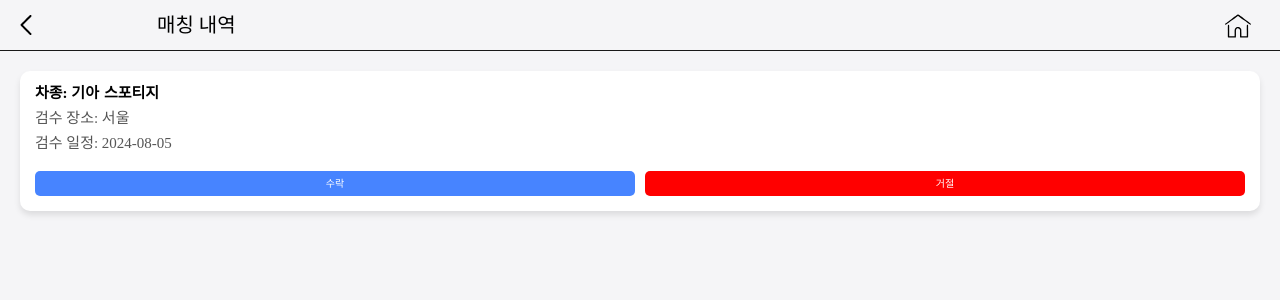
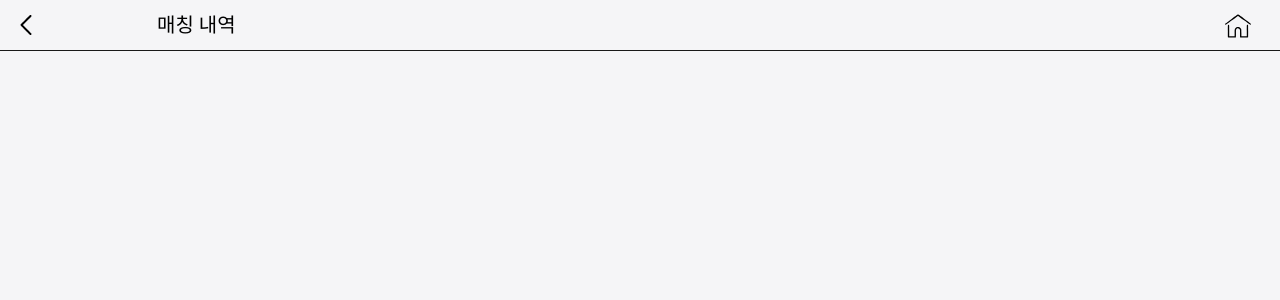
Before and after one commit to KEBBootCamp/Frontend, a React (Vite) app: page /expert-my-matching-history in a window 1280 px wide. Shown: the top 300 px of the page. Built offline with nearby package versions, Linux system fonts and the light colour scheme; a web font is replaced by a local one.

Commit message:
api_try: 전문가 검수 수락 api 연결 시도

```diff
--- a/src/pages/ExpertMyMatchingHistory.jsx
+++ b/src/pages/ExpertMyMatchingHistory.jsx
@@ -1,57 +1,87 @@
 import React, { useState } from "react";
 import styled from "styled-components";
 import MypageHeader from "../components/common/MypageHeader";
+import { useLocation } from "react-router-dom";
+import { api } from "../libs/api";
 
 function ExpertMyMatchingHistory() {
-    const [isAccepted, setIsAccepted] = useState(false);
-    const [isRejected, setIsRejected] = useState(false);
-    const [isCompleted, setIsCompleted] = useState(false);
+    const location = useLocation();
+    const inspections = location.state?.inspections || [];
 
-    const handleClickAcceptBtn = () => {
+    const [acceptedInspections, setAcceptedInspections] = useState({});
+
+    const handleClickAcceptBtn = async (inspection) => {
         if (window.confirm("수락하시겠습니까?")) {
-            alert("수락되었습니다.");
-            setIsAccepted(true);
+            const { matchingId } = inspection;
+            try {
+                const res = await api.post("/matching/accept", { matchingId });
+                if (res.data.status === "accept") {
+                    setAcceptedInspections((prev) => ({
+                        ...prev,
+                        [matchingId]: true,
+                    }));
+                    console.log("수락된 검수 내역:", inspection);
+                    alert(`Matching ID ${matchingId} 수락되었습니다.`);
                 } else {
-            alert("거절되었습니다.");
+                    alert("검수 수락에 실패했습니다. 다시 시도해 주세요.");
+                }
+            } catch (err) {
+                console.error("검수 수락 요청 오류:", err);
+                alert("검수 수락에 실패했습니다. 다시 시도해 주세요.");
+            }
         }
     };
-    const handleClickRejectBtn = () => {
+
+    const handleClickRejectBtn = (inspection) => {
         if (window.confirm("거절하시겠습니까?")) {
-            alert("거절되었습니다.");
-            setIsRejected(true);
-        } else {
-            alert("수락되었습니다.");
+            console.log("거절된 검수 내역:", inspection);
+            alert(`Matching ID ${inspection.matchingId} 거절되었습니다.`);
         }
     };
-    const handleClickCompleteBtn = () => {
+
+    const handleClickCompleteBtn = (inspection) => {
         if (window.confirm("검수 완료하시겠습니까?")) {
-            alert("검수 완료되었습니다.");
-            setIsCompleted(true);
+            console.log("검수 완료된 검수 내역:", inspection);
+            alert(`Matching ID ${inspection.matchingId} 검수 완료되었습니다.`);
         }
+    };
+
+    const formatDate = (dateString) => {
+        const date = new Date(dateString);
+
+        const year = date.getFullYear();
+        const month = String(date.getMonth() + 1).padStart(2, "0"); // 월은 0부터 시작하므로 1을 더함
+        const day = String(date.getDate()).padStart(2, "0");
+        const hours = String(date.getHours()).padStart(2, "0");
+        const minutes = String(date.getMinutes()).padStart(2, "0");
+
+        return `${year}-${month}-${day} ${hours}:${minutes}`;
     };
 
     return (
         <ExpertMyMatchingHistoryWrapper>
             <MypageHeader title="매칭 내역" />
             <MatchingHistoryList>
-                <UserCarDetailWrapper $isRejected={isRejected}>
+                {inspections.map((inspection) => (
+                    <UserCarDetailWrapper key={inspection.matchingId}>
                         <UserDetail>
-                        <UserCarManufacturer>차종: 기아</UserCarManufacturer>
-                        <UserCarModel>스포티지</UserCarModel>
+                            <UserCarManufacturer>브랜드: {inspection.brand}</UserCarManufacturer>
+                            <UserCarModel>모델: {inspection.model}</UserCarModel>
                         </UserDetail>
-                    <UserCarLocation>검수 장소: 서울</UserCarLocation>
-                    <UserCarDate>검수 일정: 2024-08-05</UserCarDate>
+                        <UserCarLocation>검수 장소: {inspection.place}</UserCarLocation>
+                        <UserCarDate>검수 일정: {formatDate(inspection.inspectDate)}</UserCarDate>
                         <MatchingBtn>
-                        {isAccepted ? (
-                            <CompleteBtn onClick={handleClickCompleteBtn}>검수 완료</CompleteBtn>
+                            {acceptedInspections[inspection.matchingId] ? (
+                                <CompleteBtn onClick={() => handleClickCompleteBtn(inspection)}>검수 완료</CompleteBtn>
                             ) : (
                                 <>
-                                <AcceptBtn onClick={handleClickAcceptBtn}>수락</AcceptBtn>
-                                <RejectBtn onClick={handleClickRejectBtn}>거절</RejectBtn>
+                                    <AcceptBtn onClick={() => handleClickAcceptBtn(inspection)}>수락</AcceptBtn>
+                                    <RejectBtn onClick={() => handleClickRejectBtn(inspection)}>거절</RejectBtn>
                                 </>
                             )}
                         </MatchingBtn>
                     </UserCarDetailWrapper>
+                ))}
             </MatchingHistoryList>
         </ExpertMyMatchingHistoryWrapper>
     );
@@ -89,7 +119,8 @@ const UserCarDetailWrapper = styled.div`
 
 const UserDetail = styled.div`
     display: flex;
-    gap: 0.5rem;
+    flex-direction: column;
+    gap: 1rem;
 
     font-size: 1.5rem;
     font-weight: bold;
```
Lines whose indentation alone changed are shown as unchanged.
